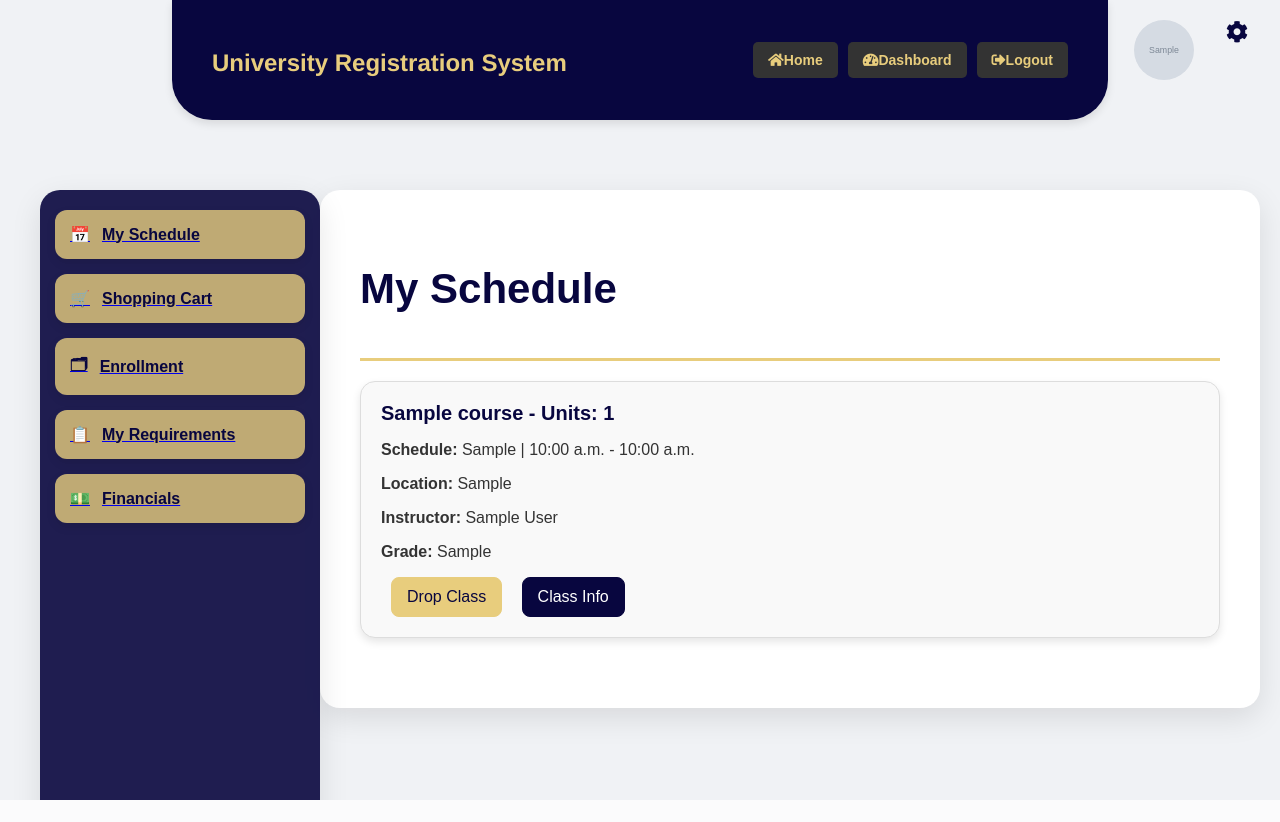
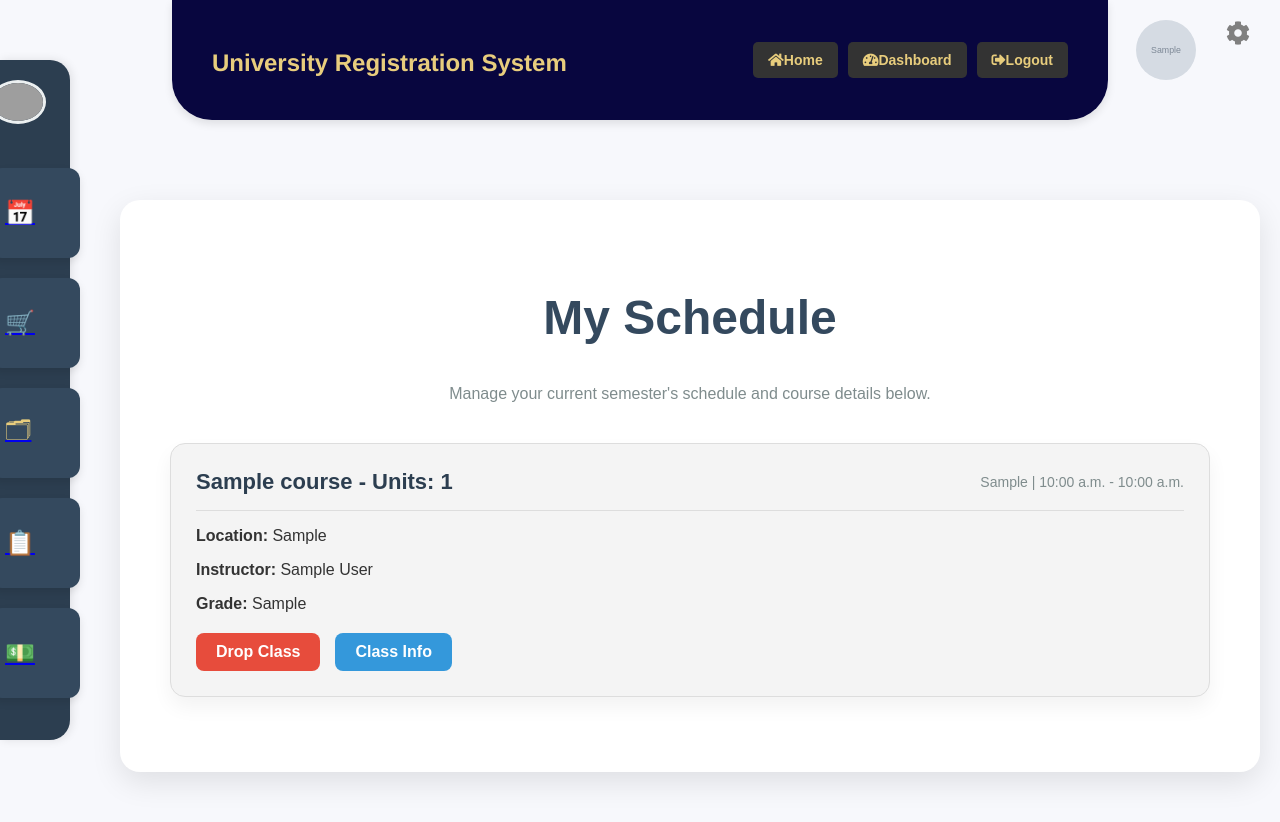
Before and after one commit to SolidOctopus/University_Registration_System, a Django app: page /my-schedule/ in a window 1280 px wide. Before the commit the page ends 800 px from the top, so only its background shows below. Run offline with Django 5.2, Linux system fonts and the light colour scheme; a user stored in the database is signed in; tables that the repository leaves empty hold one stand-in row (values such as "Sample post"); grey boxes marked "Sample" are stand-in pictures; some libraries are stand-ins or nearby versions; grey boxes are pictures that could not be loaded.

Commit message:
modified:   backend/templates/enroll_sidebar.html 	modified:   backend/templates/financials.html 	modified:   backend/templates/registration/student_schedule.html

```diff
--- a/backend/templates/enroll_sidebar.html
+++ b/backend/templates/enroll_sidebar.html
@@ -6,34 +6,34 @@
             <img src="{% static 'images/logo.png' %}" alt="Logo" class="logo-img">
         </div>
         <div class="nav-item-box">
-            <div class="nav-item">
+            <a href="{% url 'student_schedule' %}" class="nav-item">
                 <span class="icon">📅</span>
                 <span class="text">My Schedule</span>
-            </div>
+            </a>
         </div>
         <div class="nav-item-box">
-            <div class="nav-item">
+            <a href="{% url 'shopping_cart' %}" class="nav-item">
                 <span class="icon">🛒</span>
                 <span class="text">Shopping Cart</span>
-            </div>
+            </a>
         </div>
         <div class="nav-item-box">
-            <div class="nav-item">
+            <a href="{% url 'available_courses' %}" class="nav-item">
                 <span class="icon">🗂</span>
                 <span class="text">Enrollment</span>
-            </div>
+            </a>
         </div>
         <div class="nav-item-box">
-            <div class="nav-item">
+            <a href="{% url 'my_requirements' %}" class="nav-item">
                 <span class="icon">📋</span>
                 <span class="text">My Requirements</span>
-            </div>
+            </a>
         </div>
         <div class="nav-item-box">
-            <div class="nav-item">
+            <a href="{% url 'financials' %}" class="nav-item">
                 <span class="icon">💵</span>
                 <span class="text">Financials</span>
-            </div>
+            </a>
         </div>
     </div>
 </div>
--- a/backend/templates/financials.html
+++ b/backend/templates/financials.html
@@ -3,6 +3,4 @@
 
 {% block content %}
     {% include 'enroll_sidebar.html' %}
-
-
 {% endblock %}
--- a/backend/templates/registration/student_schedule.html
+++ b/backend/templates/registration/student_schedule.html
@@ -2,70 +2,40 @@
 {% load static %}
 {% block content %}
 
-<!-- Sidebar Section Begin -->
-<div class="sidebar-container">
-    <div class="sidebar-left">
-        <!-- Sidebar Navigation Buttons -->
-        <div class="sidebar-nav">
-            <div class="nav-item-box">
-                <a href="{% url 'student_schedule' %}" class="nav-item">
-                    <span class="icon">📅</span>
-                    <span>My Schedule</span>
-                </a>
-            </div>
-            <div class="nav-item-box">
-                <a href="{% url 'shopping_cart' %}" class="nav-item">
-                    <span class="icon">🛒</span>
-                    <span>Shopping Cart</span>
-                </a>
-            </div>
-            <div class="nav-item-box">
-                <a href="{% url 'available_courses' %}" class="nav-item">
-                    <span class="icon">🗂</span>
-                    <span>Enrollment</span>
-                </a>
-            </div>
-            <div class="nav-item-box">
-                <a href="{% url 'my_requirements' %}" class="nav-item">
-                    <span class="icon">📋</span>
-                    <span>My Requirements</span>
-                </a>
-            </div>
-            <div class="nav-item-box">
-                <a href="{% url 'financials' %}" class="nav-item">
-                    <span class="icon">💵</span>
-                    <span>Financials</span>
-                </a>
-            </div>
-        </div>
-    </div>
-</div>
-<!-- Sidebar Section End -->
+<!-- Include Sidebar -->
+{% include 'enroll_sidebar.html' %}
 
 <!-- Content Section Begin -->
 <div class="content-container">
     <div class="header">
         <h2>My Schedule</h2>
+        <p class="header-description">Manage your current semester's schedule and course details below.</p>
     </div>
 
-    <!-- Loop through the enrollments and display each as a card -->
+    <!-- Course List Section -->
+    <div class="course-list">
         {% for enrollment in enrollments %}
         <div class="course-card">
+            <div class="course-header">
                 <div class="course-title">
                     <a href="{% url 'course_detail' enrollment.course.pk %}">{{ enrollment.course.name }}</a> - Units: {{ enrollment.course.credits }}
                 </div>
-        <div class="course-details">
-            <p><strong>Schedule:</strong> {{ enrollment.course.days }} | {{ enrollment.course.start_time|date:"g:i a" }} - {{ enrollment.course.end_time|date:"g:i a" }}</p>
+                <div class="course-schedule">
+                    {{ enrollment.course.days }} | {{ enrollment.course.start_time|date:"g:i a" }} - {{ enrollment.course.end_time|date:"g:i a" }}
+                </div>
+            </div>
+            <div class="course-body">
                 <p><strong>Location:</strong> {{ enrollment.course.location }}</p>
                 <p><strong>Instructor:</strong> {{ enrollment.course.professor.first_name }} {{ enrollment.course.professor.last_name }}</p>
                 <p><strong>Grade:</strong> {{ enrollment.grade }}</p>
             </div>
-        <div class="course-actions">
-            <a href="{% url 'drop_class' enrollment.pk %}" class="drop-class-button">Drop Class</a>
-            <a href="{% url 'course_detail' enrollment.course.pk %}" class="class-info-button">Class Info</a>
+            <div class="course-footer">
+                <a href="{% url 'drop_class' enrollment.pk %}" class="btn drop-class-button">Drop Class</a>
+                <a href="{% url 'course_detail' enrollment.course.pk %}" class="btn class-info-button">Class Info</a>
             </div>
         </div>
         {% endfor %}
+    </div>
 </div>
 <!-- Content Section End -->
 
@@ -73,151 +43,142 @@
 <style>
     /* General Styling */
     body {
-        font-family: 'Arial', sans-serif;
-        background-color: #f0f2f5;
-    }
-
-    /* Sidebar Container */
-    .sidebar-left {
-        width: 250px;
-        height: 95vh;
-        background: rgba(8, 6, 63, 0.9); /* Blue with transparency */
-        backdrop-filter: blur(10px); /* Blurred background */
-        border-radius: 20px;
-        padding: 20px 15px;
-        position: fixed;
-        margin: 20px; /* Floating effect */
-        box-shadow: 0 10px 30px rgba(0, 0, 0, 0.1);
-    }
-
-    .sidebar-nav {
-        display: flex;
-        flex-direction: column;
-    }
-
-    .nav-item-box {
-        background-color: rgba(232, 205, 125, 0.8); /* Gold with transparency */
-        border: none;
-        border-radius: 12px;
-        padding: 15px;
-        margin-bottom: 15px;
-        cursor: pointer;
-        transition: transform 0.3s ease-in-out, background-color 0.3s ease-in-out;
-        box-shadow: 0 4px 10px rgba(0, 0, 0, 0.1);
-    }
-
-    .nav-item-box:hover {
-        background-color: rgba(232, 205, 125, 1); /* Solid gold on hover */
-        transform: translateY(-5px); /* Slight upward movement */
-    }
-
-    .nav-item {
-        display: flex;
-        align-items: center;
-    }
-
-    .icon {
-        font-size: 22px;
-        margin-right: 12px;
-        color: #08063f; /* Dark blue for icons */
-    }
-
-    .nav-item span {
-        font-size: 16px;
-        font-weight: bold;
-        color: #08063f; /* Dark blue for text */
+        font-family: 'Montserrat', sans-serif;
+        background-color: #f7f8fc;
+        margin: 0;
+        padding: 0;
     }
 
     /* Content Container */
     .content-container {
-        margin-left: 300px; /* Offset for sidebar */
-        padding: 40px;
-        background-color: #fff;
+        margin-left: 100px; /* Offset for compact sidebar */
+        padding: 50px;
+        background: #ffffff;
         border-radius: 20px;
         box-shadow: 0 10px 30px rgba(0, 0, 0, 0.1);
-        margin-top: 20px; /* Offset from the top */
+        margin-top: 30px;
+        transition: margin 0.5s ease;
     }
 
     .header {
+        font-size: 32px;
+        color: #34495e;
         margin-bottom: 20px;
-        font-size: 28px;
-        color: #08063f;
-        border-bottom: 3px solid #e8cd7d;
-        padding-bottom: 10px;
+        text-align: center;
+    }
+
+    .header-description {
+        font-size: 16px;
+        color: #7f8c8d;
+        margin-bottom: 40px;
+        text-align: center;
     }
 
     /* Course Card Styling */
     .course-card {
-        background-color: #f9f9f9;
+        background: #f4f4f4;
         border: 1px solid #ddd;
         border-radius: 15px;
-        box-shadow: 0 4px 8px rgba(0, 0, 0, 0.1);
-        padding: 20px;
-        margin-bottom: 30px;
-        transition: transform 0.3s ease-in-out;
+        box-shadow: 0 10px 20px rgba(0, 0, 0, 0.05);
+        padding: 25px;
+        margin-bottom: 25px;
+        transition: transform 0.3s ease, box-shadow 0.3s ease;
     }
 
     .course-card:hover {
         transform: translateY(-5px);
-        box-shadow: 0 8px 16px rgba(0, 0, 0, 0.15);
+        box-shadow: 0 15px 25px rgba(0, 0, 0, 0.1);
+    }
+
+    .course-header {
+        display: flex;
+        justify-content: space-between;
+        align-items: center;
+        border-bottom: 1px solid #ddd;
+        padding-bottom: 15px;
+        margin-bottom: 15px;
     }
 
     .course-title {
-        font-size: 20px;
-        color: #08063f;
-        margin-bottom: 10px;
+        font-size: 22px;
         font-weight: bold;
+        color: #2c3e50;
     }
 
     .course-title a {
         text-decoration: none;
-        color: #08063f;
+        color: inherit;
     }
 
     .course-title a:hover {
-        text-decoration: underline;
+        color: #3498db;
     }
 
-    .course-details {
-        margin: 10px 0;
+    .course-schedule {
+        font-size: 14px;
+        color: #7f8c8d;
     }
 
-    /* Class Info Button Styling */
+    .course-body {
+        margin-top: 10px;
+    }
+
+    .course-footer {
+        display: flex;
+        justify-content: flex-start;
+        margin-top: 20px;
+    }
+
+    .btn {
+        display: inline-block;
+        padding: 10px 20px;
+        border-radius: 8px;
+        font-weight: bold;
+        text-decoration: none;
+        margin-right: 15px;
+        transition: all 0.3s ease;
+    }
+
+    .drop-class-button {
+        background-color: #e74c3c;
+        color: #ffffff;
+    }
+
+    .drop-class-button:hover {
+        background-color: #c0392b;
+        transform: translateY(-3px);
+    }
+
     .class-info-button {
-        display: inline-block;
-        margin-left: 15px;
-        padding: 10px 15px;
-        border: 1px solid #08063f; /* Blue border */
-        border-radius: 8px;
-        text-decoration: none;
-        color: #fff;
-        background-color: #08063f; /* Blue background */
-        transition: background-color 0.3s ease-in-out, transform 0.2s ease-in-out;
+        background-color: #3498db;
+        color: #ffffff;
     }
 
     .class-info-button:hover {
-        background-color: #e8cd7d; /* Gold background on hover */
-        color: #08063f; /* Blue text on hover */
-        transform: scale(1.05); /* Slight scale effect */
+        background-color: #2980b9;
+        transform: translateY(-3px);
     }
 
-    /* Drop Class Button Styling */
-    .drop-class-button {
-        display: inline-block;
-        padding: 10px 15px;
-        border: 1px solid #e8cd7d; /* Gold border */
-        border-radius: 8px;
-        text-decoration: none;
-        color: #08063f; /* Blue text */
-        background-color: #e8cd7d; /* Gold background */
-        transition: background-color 0.3s ease-in-out, transform 0.2s ease-in-out;
-        margin-left: 10px;
+    /* Responsive Design */
+    @media only screen and (max-width: 768px) {
+        .sidebar-left-drawer {
+            width: 100%;
+            height: auto;
+            position: relative;
+            margin: 0;
+            padding: 20px;
+            border-radius: 0;
+            box-shadow: none;
         }
 
-    .drop-class-button:hover {
-        background-color: #08063f; /* Blue background on hover */
-        color: #e8cd7d; /* Gold text on hover */
-        transform: scale(1.05); /* Slight scale effect */
+        .content-container {
+            margin-left: 0;
+            padding: 20px;
+        }
+
+        .course-card {
+            padding: 15px;
+        }
     }
 </style>
 
```
Lines whose indentation alone changed are shown as unchanged.
